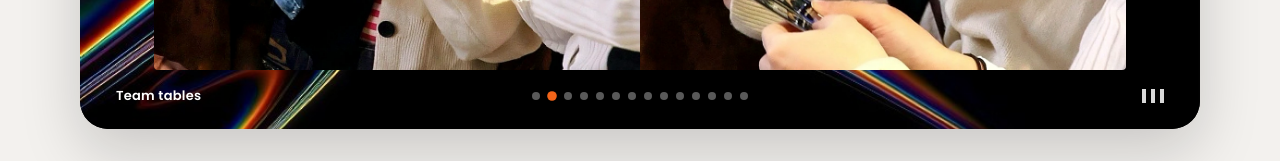
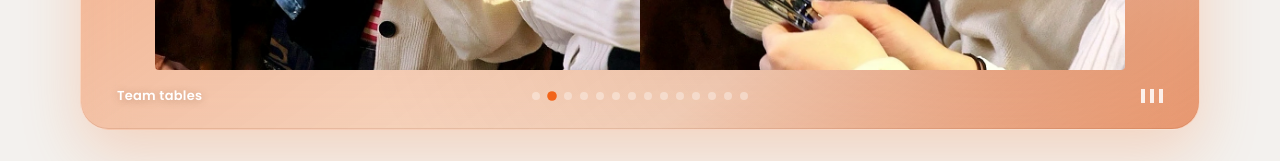
Before and after one commit to Esimuda/SeeGrowth, a React (Vite) app: page / in a window 1280 px wide. Shown: the part 3374-3535 px from the top of the page. Built offline with nearby package versions, Linux system fonts and the light colour scheme.

Commit message:
Use an orange glass-morphism gradient for the events carousel shell.

```diff
--- a/src/Events.jsx
+++ b/src/Events.jsx
@@ -93,16 +93,6 @@ export default function Events() {
         onMouseEnter={() => setPaused(true)}
         onMouseLeave={() => setPaused(false)}
       >
-        <img
-          className="events-shell-bg"
-          src="/assets/events/events-shell-bg.png"
-          alt=""
-          width={1024}
-          height={575}
-          decoding="async"
-          draggable={false}
-          aria-hidden="true"
-        />
         <div className="events-stage">
           <button
             type="button"
--- a/src/events.css
+++ b/src/events.css
@@ -49,19 +49,33 @@
   border-radius: 28px;
   padding: 22px 18px 18px;
   overflow: hidden;
-  background-color: #0a0a0a;
-  box-shadow: 0 22px 60px rgba(10, 10, 10, 0.18);
+  isolation: isolate;
+  background:
+    linear-gradient(
+      145deg,
+      rgba(242, 100, 25, 0.58) 0%,
+      rgba(242, 100, 25, 0.34) 42%,
+      rgba(255, 170, 110, 0.28) 72%,
+      rgba(242, 100, 25, 0.48) 100%
+    );
+  backdrop-filter: blur(24px) saturate(1.4);
+  -webkit-backdrop-filter: blur(24px) saturate(1.4);
+  border: 1px solid rgba(255, 255, 255, 0.42);
+  box-shadow:
+    0 22px 60px rgba(242, 100, 25, 0.22),
+    inset 0 1px 0 rgba(255, 255, 255, 0.5),
+    inset 0 -1px 0 rgba(120, 40, 0, 0.12);
 }
 
-.events-shell-bg {
+.events-shell::before {
+  content: '';
   position: absolute;
   inset: 0;
-  width: 100%;
-  height: 100%;
-  object-fit: cover;
-  object-position: center;
+  z-index: 0;
   pointer-events: none;
-  z-index: 0;
+  background:
+    radial-gradient(ellipse at 16% 18%, rgba(255, 255, 255, 0.4) 0%, transparent 44%),
+    radial-gradient(ellipse at 86% 82%, rgba(180, 50, 0, 0.28) 0%, transparent 50%);
 }
 
 .events-stage {
@@ -148,6 +162,7 @@
   gap: 12px;
   padding: 16px 18px 4px;
   color: #fff;
+  text-shadow: 0 1px 8px rgba(80, 30, 0, 0.28);
 }
 
 .events-label {
```
